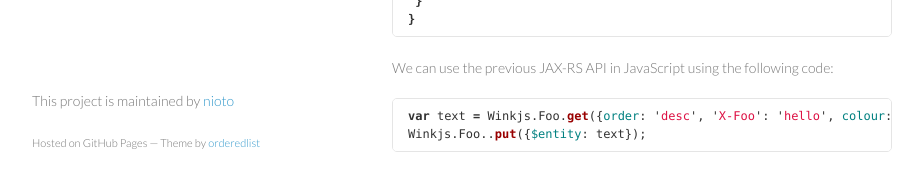
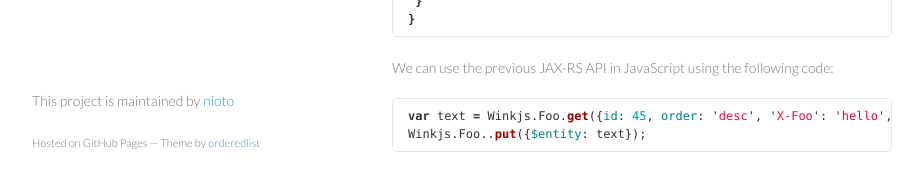
Before and after one commit to nioto/wink.js, a Jekyll site: the page built from howto.md, in a window 1280 px wide and 900 px high, scrolled down 630 px. Shown: the part 678-869 px from the top of the window, without its empty margins (178-1101 px from the left). Built offline with Jekyll 4.4.1, drawn with Linux system fonts in a browser that asks for light colours; Markdown is read by kramdown in place of the engine named in the settings.

Commit message:
improve doc

````diff
--- a/howto.md
+++ b/howto.md
@@ -85,7 +85,8 @@ public class Foo{
 ```
 
 We can use the previous JAX-RS API in JavaScript using the following code:
+
 ```js
-var text = Winkjs.Foo.get({order: 'desc', 'X-Foo': 'hello', colour: 'blue', 'Foo-Cookie': 123987235444});
+var text = Winkjs.Foo.get({id: 45, order: 'desc', 'X-Foo': 'hello', colour: 'blue', 'Foo-Cookie': 123987235444});
 Winkjs.Foo..put({$entity: text});
 ```
````
Also changed, not shown: install.md (+1 -1 lines).
